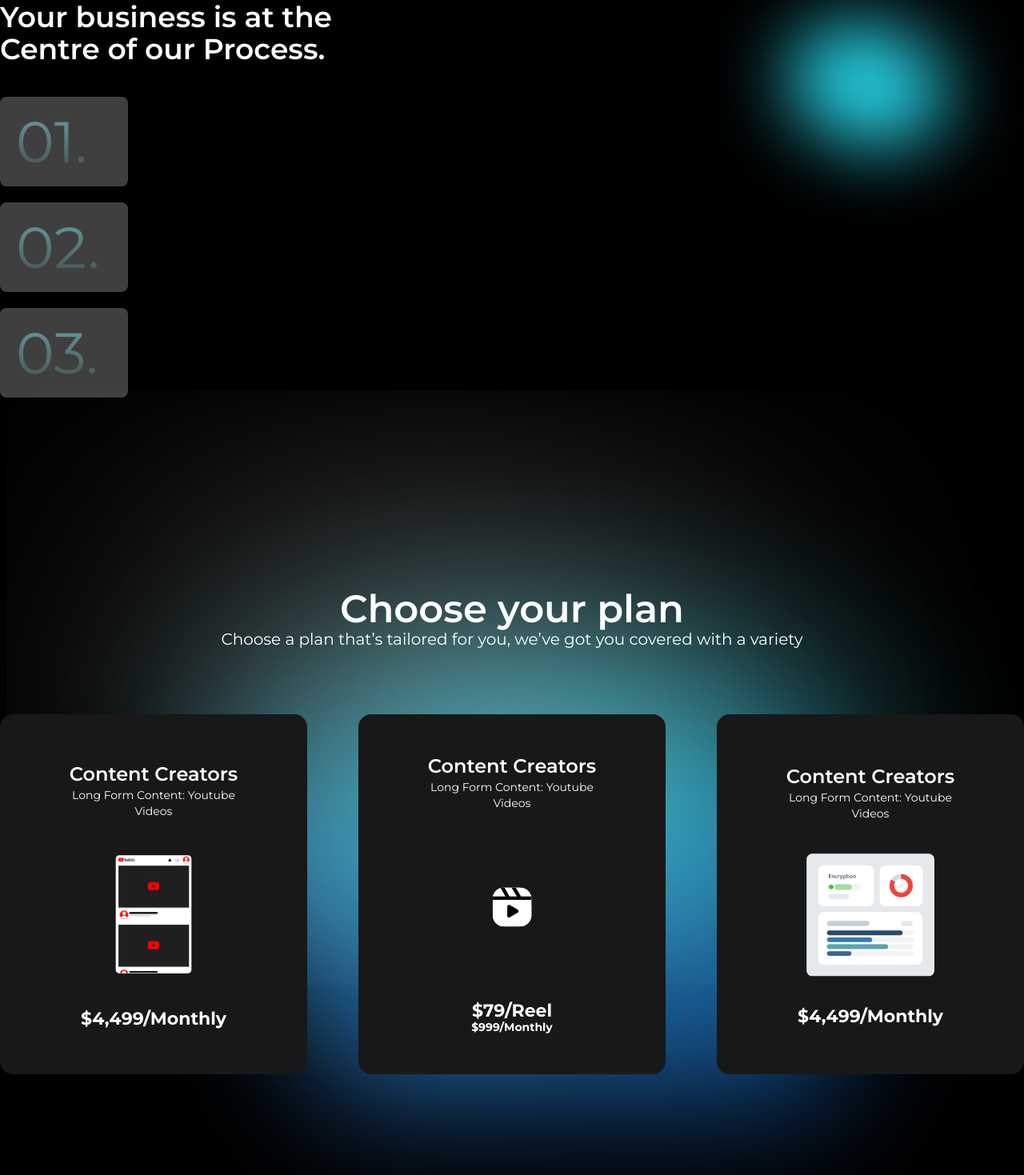
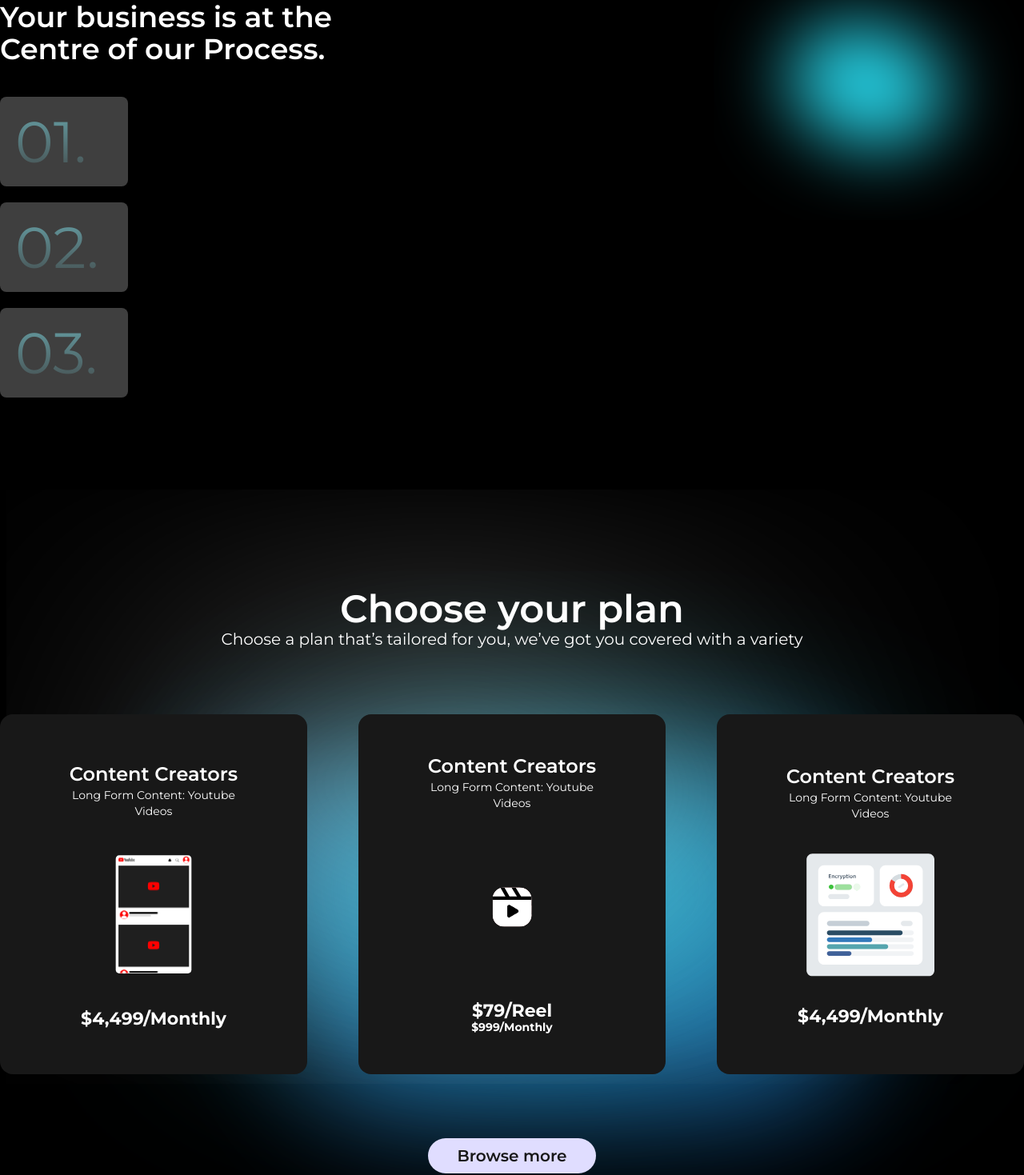
Before and after one commit to sahil-develops/Fitverse, a React (Vite) app: page / in a window 1280 px wide. Shown: the part 2125-3594 px from the top of the page at 80% size. Built offline with nearby package versions, Linux system fonts and the light colour scheme.

Commit message:
final changes

```diff
--- a/src/components/Contact/Contact.jsx
+++ b/src/components/Contact/Contact.jsx
@@ -35,7 +35,7 @@
               <label for="message" className="block  text-sm font-medium font-Montserrat text-white py-4">Your message</label>
               <textarea  rows="6" cols="4" className="block p-2.5 w-full text-sm text-gray-900 bg-gray-50 rounded-lg shadow-sm border border-gray-300 focus:ring-primary-500 focus:border-primary-500 dark:bg-gray-700 dark:border-gray-600 dark:placeholder-gray-400 dark:text-white " placeholder="Write a meesage"></textarea>
           </div>
-          <button type='submit'  className="bg-[#E0DDFF] px-9 py-2 lg:w-1/4 sm:w-1/2 rounded-full text-[#181818] font-semibold font-Montserrat lg:text-xl sm:text-base">
+          <button type='submit'  className="bg-[#E0DDFF] hover:bg-[#1F577E]   hover:text-white transition-all px-9 py-2 lg:w-1/4 sm:w-1/2 rounded-full text-[#181818] font-semibold font-Montserrat lg:text-xl sm:text-base">
                 Submit
               </button>
       </form>
--- a/src/components/Grid/Grid.jsx
+++ b/src/components/Grid/Grid.jsx
@@ -12,7 +12,7 @@
           Take your content game to the next level.
         </h1>
       </div>
-      <div className="grid grid-cols-1 sm:grid-cols-2 justify-around items-center justify-items-stretch lg:grid-cols-4 max-w-[84rem] lg:gap-6 sm:gap-10 lg:px-0 sm:px-4 px-6">
+      <div className="grid grid-cols-1 sm:grid-cols-2 justify-around items-center justify-items-stretch lg:grid-cols-4 max-w-[87rem] lg:gap-6 sm:gap-10 lg:px-0 sm:px-4 px-6">
         <div className="grid gap-4 ">
           <div>
             <img
--- a/src/components/Hero/Hero.jsx
+++ b/src/components/Hero/Hero.jsx
@@ -24,7 +24,7 @@
               impress with eye catchy, viral-ready content.
             </p>
             <div className="">
-              <button className="bg-[#E0DDFF] px-9 py-2 rounded-full text-[#181818] font-semibold font-Montserrat lg:text-xl sm:text-base">
+              <button className="bg-[#E0DDFF] hover:bg-[#1F577E] hover:border-[#E0DDFF] hover:border hover:text-white transition-all duration-300 px-9 py-2 rounded-full text-[#181818] font-semibold font-Montserrat lg:text-xl sm:text-base">
                 Book a call
               </button>
             </div>
--- a/src/components/Plans/Plans.jsx
+++ b/src/components/Plans/Plans.jsx
@@ -228,6 +228,11 @@
           </motion.div>
         </motion.div>
       </div>
+      <div className="text-center">
+      <button className="bg-[#E0DDFF] hover:bg-[#1F577E] hover:text-white transition-all duration-300 px-9 py-2 rounded-full text-[#181818] font-semibold font-Montserrat lg:text-xl sm:text-base">
+                Browse more
+              </button>
+      </div>
     </div>
   );
 };
--- a/src/components/Timeline/Timeline.jsx
+++ b/src/components/Timeline/Timeline.jsx
@@ -1,13 +1,13 @@
-import { AnimatePresence, motion } from 'framer-motion';
-import React, { useState } from 'react';
+import { AnimatePresence, motion } from "framer-motion";
+import React, { useState } from "react";
 
 const Timeline = () => {
   const [openElement, setOpenElement] = useState(null);
   const [hoveredElement, setHoveredElement] = useState(null);
   const [elementText, setElementText] = useState({
-    "01.": 'Content Creators',
-    "02.": 'AI/WEB3 companies',
-    "03.": 'SaaS companies', // You can add more elements and their corresponding text here
+    "01.": "Content Creators",
+    "02.": "AI/WEB3 companies",
+    "03.": "SaaS companies", // You can add more elements and their corresponding text here
   });
 
   const handleClick = (elementNumber) => {
@@ -25,8 +25,6 @@
     setHoveredElement(null);
   };
 
-
-
   return (
     <div className="flex justify-start items-center lg:px-0 px-10 max-w-7xl mx-auto overflow-hidden w-full text-white py-10 font-Montserrat ">
       <div>
@@ -39,14 +37,28 @@
           {["01.", "02.", "03."].map((elementNumber) => (
             <div
               key={elementNumber}
-          className={`bg-[#3F3F3F] rounded-lg ${hoveredElement !== elementNumber ? "lg:w-40 sm:w-32" : "w-auto"} whitespace-nowrap group cursor-pointer transition-all duration-700 flex items-center justify-start`}
+              className={`bg-[#3F3F3F] rounded-lg ${
+                hoveredElement !== elementNumber ? "lg:w-40 sm:w-32" : "w-auto"
+              } whitespace-nowrap group cursor-pointer transition-all duration-700 flex items-center justify-start`}
               onMouseEnter={() => handleMouseEnter(elementNumber)}
               onMouseLeave={handleMouseLeave}
             >
-
-          <p className={` block   lg:text-7xl sm:text-3xl text-2xl lg:p-[20px] p-8  text-transparent bg-clip-text bg-gradient-to-b from-[#6db0b7] to-[#3F3F3F]  ${hoveredElement !== elementNumber ? "opacity-100" :"opacity-0 "} transition-all duration-300 bg-[#3F3F3F]`}>
+              <motion.p
+                className={`block lg:text-7xl sm:text-3xl text-2xl lg:p-[20px] p-8 text-transparent bg-clip-text bg-gradient-to-b from-[#6db0b7] to-[#3F3F3F] ${
+                  hoveredElement !== elementNumber ? "opacity-100" : "opacity-0"
+                } bg-[#3F3F3F]`}
+                initial={{ x: 0 }}
+                animate={{ x: -5 }}
+                exit={{ x: -5 }}
+                transition={{
+                  duration: 0.5,
+                  repeat: Infinity,
+                  repeatType: "reverse",
+                  delay: 0.5,
+                }}
+              >
                 {elementNumber}
-          </p>
+              </motion.p>
               <AnimatePresence>
                 {hoveredElement === elementNumber && (
                   <motion.p
```
Lines whose indentation alone changed are shown as unchanged.
